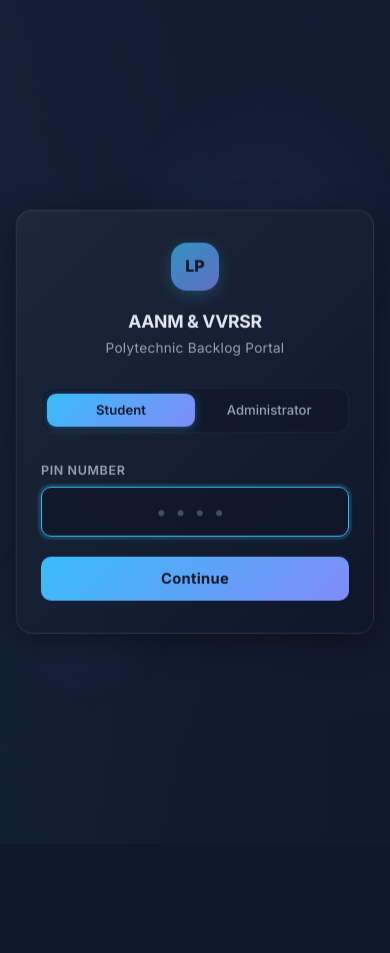
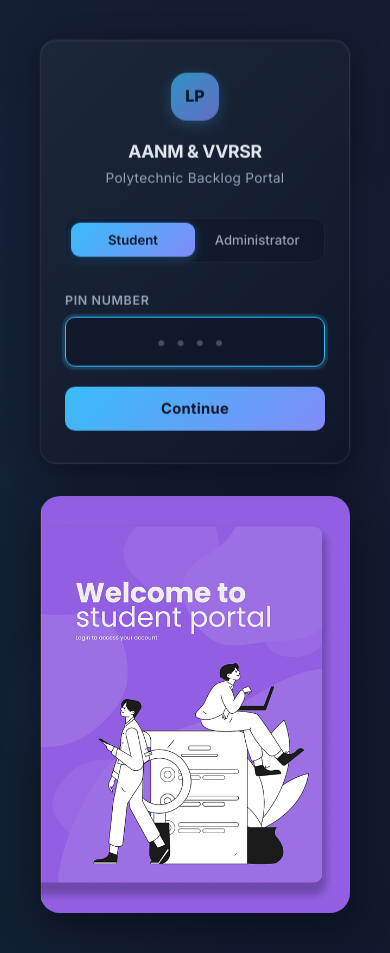
Before and after one commit to Farhat-001/Learners, a React (Vite) app: page /login in a window 390 px wide. Before the commit the page ends 844 px from the top, so only its background shows below. Built offline with nearby package versions, Linux system fonts and the light colour scheme; no server answers.

Commit message:
Add logo and update login/dashboard routes

```diff
--- a/src/components/ProtectedRoute.css
+++ b/src/components/ProtectedRoute.css
@@ -3,21 +3,84 @@
   flex-direction: column;
   align-items: center;
   justify-content: center;
-  gap: 1rem;
+  gap: 1.25rem;
   min-height: 60vh;
   color: var(--text-muted);
   font-size: 0.9rem;
+  animation: fadeInUp 0.5s ease;
+}
+
+.session-check::before {
+  content: '';
+  position: absolute;
+  inset: 0;
+  background: var(--gradient-bg);
+  opacity: 0.4;
+  z-index: -1;
 }
 
 .session-spinner {
-  width: 32px;
-  height: 32px;
-  border: 3px solid rgba(148, 163, 184, 0.2);
-  border-top-color: var(--accent);
+  position: relative;
+  width: 48px;
+  height: 48px;
   border-radius: 50%;
-  animation: spin 0.8s linear infinite;
+  background: conic-gradient(
+    from 0deg,
+    transparent 0%,
+    var(--accent) 25%,
+    var(--accent-warn) 50%,
+    var(--accent) 75%,
+    transparent 100%
+  );
+  -webkit-mask: radial-gradient(farthest-side, transparent calc(100% - 5px), #000 calc(100% - 4px));
+  mask: radial-gradient(farthest-side, transparent calc(100% - 5px), #000 calc(100% - 4px));
+  animation: spin 1s linear infinite;
+  filter: drop-shadow(0 0 8px var(--accent-glow));
+}
+
+/* Inner core dot */
+.session-spinner::after {
+  content: '';
+  position: absolute;
+  top: 50%;
+  left: 50%;
+  width: 10px;
+  height: 10px;
+  transform: translate(-50%, -50%);
+  background: var(--accent);
+  border-radius: 50%;
+  box-shadow: 0 0 12px var(--accent-glow), 0 0 24px var(--accent-glow);
+  animation: pulse 1.5s ease-in-out infinite;
+}
+
+/* Expanding ring effect */
+.session-spinner::before {
+  content: '';
+  position: absolute;
+  inset: -6px;
+  border-radius: 50%;
+  border: 2px solid var(--accent);
+  opacity: 0.4;
+  animation: ringPulse 1.8s ease-out infinite;
+}
+
+.session-check span {
+  font-weight: 500;
+  letter-spacing: 0.3px;
+  animation: pulse 1.5s ease-in-out infinite;
 }
 
 @keyframes spin {
   to { transform: rotate(360deg); }
 }
+
+@keyframes ringPulse {
+  0% {
+    transform: scale(0.9);
+    opacity: 0.5;
+  }
+  100% {
+    transform: scale(1.4);
+    opacity: 0;
+  }
+}
--- a/src/pages/Dashboard.jsx
+++ b/src/pages/Dashboard.jsx
@@ -46,7 +46,7 @@ export default function Dashboard() {
       <div className="card student-card">
         <h3>Welcome, {student.name}</h3>
         <p className="student-meta">
-          PIN {student.pin_no} · {student.scheme} · {student.branch}
+           {student.pin} · {student.scheme} · {student.branch}
         </p>
       </div>
 
--- a/src/pages/Login.css
+++ b/src/pages/Login.css
@@ -56,14 +56,28 @@
   animation: float 10s ease-in-out infinite reverse;
 }
 
+/* ===== Login Container (card + side image) ===== */
+.login-container {
+  display: flex;
+  align-items: center;
+  justify-content: space-between;
+  gap: 2rem;
+  position: relative;
+  z-index: 1;
+  width: 100%;
+  max-width: 1400px;
+  min-height: 100vh;
+  padding: 2rem 3rem;
+}
+
 /* ===== Login Card - Glassmorphism ===== */
 .login-card {
   position: relative;
   z-index: 1;
-  max-width: 400px;
+  max-width: 520px;
   width: 100%;
   text-align: center;
-  padding: 2.5rem 2.25rem;
+  padding: 3rem 2.75rem;
   background: linear-gradient(135deg, rgba(30, 41, 59, 0.9), rgba(15, 23, 42, 0.95));
   backdrop-filter: blur(20px);
   -webkit-backdrop-filter: blur(20px);
@@ -104,6 +118,20 @@
 
 .login-logo:hover {
   transform: scale(1.05);
+}
+
+/* ===== Side Image ===== */
+.login-side-image {
+  flex: 1;
+  width: 100%;
+  max-width: 800px;
+  height: 100%;
+  min-height: 70vh;
+  max-height: 85vh;
+  object-fit: contain;
+  border-radius: 20px;
+  box-shadow: 0 12px 40px rgba(0, 0, 0, 0.45);
+  animation: fadeInUp 0.6s ease;
 }
 
 /* ===== Titles ===== */
@@ -260,6 +288,20 @@
 }
 
 /* ===== Responsive ===== */
+@media (max-width: 768px) {
+  .login-container {
+    flex-direction: column;
+    padding: 1.5rem;
+  }
+
+  .login-side-image {
+    width: 100%;
+    max-width: 90vw;
+    min-height: 40vh;
+    max-height: 55vh;
+  }
+}
+
 @media (max-width: 480px) {
   .login-card {
     padding: 2rem 1.5rem;
--- a/src/pages/Login.jsx
+++ b/src/pages/Login.jsx
@@ -1,6 +1,7 @@
 import React, { useState } from 'react';
 import { useNavigate } from 'react-router-dom';
 import { supabase } from '../supabaseClient';
+import logo from '../assets/logo.png';
 import './Login.css';
 
 export default function Login() {
@@ -47,6 +48,7 @@ export default function Login() {
 return (
     <div className="login-screen">
       <div className="login-orb-2" />
+      <div className="login-container">
         <div className="card login-card">
           <div className="login-logo">LP</div>
           <h2 className="login-title">AANM &amp; VVRSR</h2>
@@ -105,6 +107,8 @@ export default function Login() {
             </button>
           </form>
         </div>
+        <img src={logo} alt="Login visual" className="login-side-image" />
+      </div>
     </div>
   );
 }
```
Also changed, not shown: src/assets/logo.png (added). Lines whose indentation alone changed are shown as unchanged.
